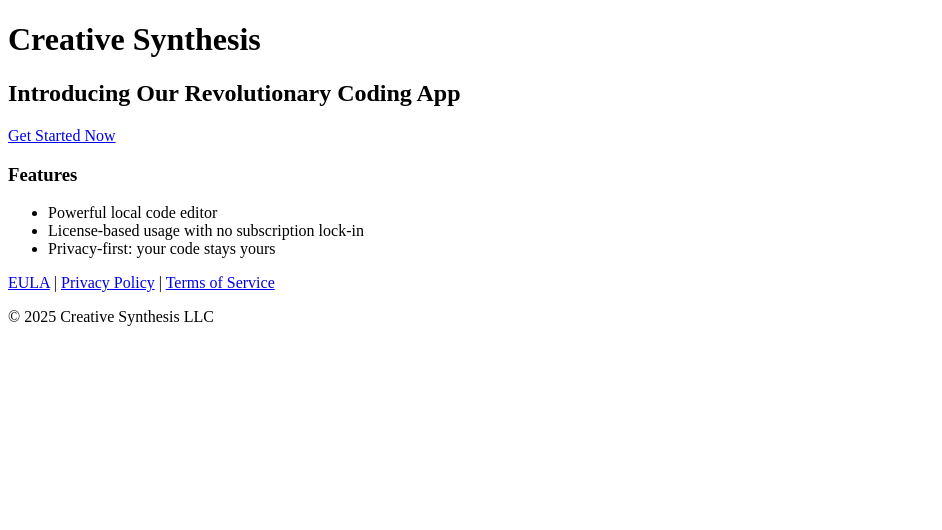
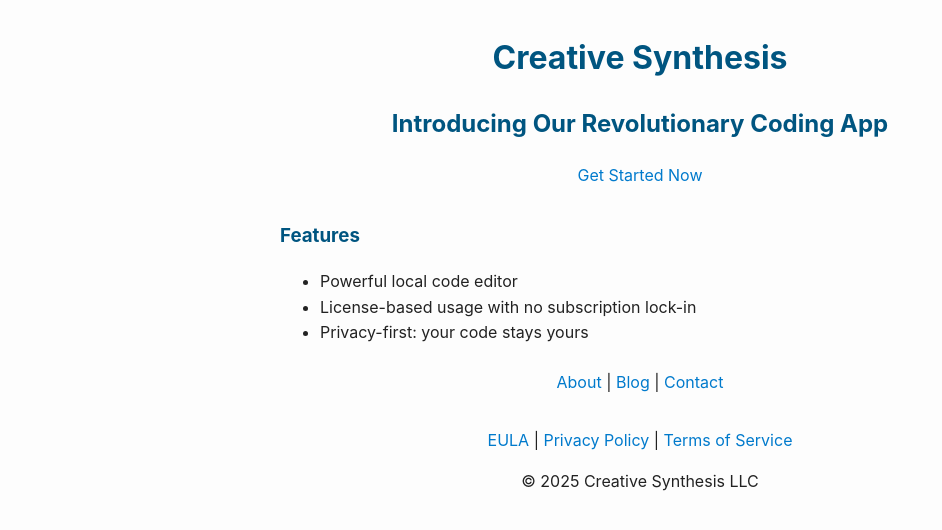
Before and after one commit to ken-creativesynthesis/creative-synthesis-site, a plain HTML site: page index.html in a window 1280 px wide. Shown: the whole page, without its empty margins (0-942 px from the left). Drawn offline with Linux system fonts and the light colour scheme.

Commit message:
Styled site + blog + contact + CSS theme

```diff
--- a/index.html
+++ b/index.html
@@ -4,9 +4,10 @@
 <head>
     <meta charset="UTF-8">
     <title>Creative Synthesis – Coding App</title>
-    <meta name="viewport" content="width=device-width, initial-scale=1">
+    <link rel="stylesheet" href="style.css">
 </head>
 <body>
+
 <header>
     <h1>Creative Synthesis</h1>
     <h2>Introducing Our Revolutionary Coding App</h2>
@@ -20,11 +21,17 @@
         <li>Privacy-first: your code stays yours</li>
     </ul>
 </section>
+<nav>
+    <a href="about.html">About</a> |
+    <a href="blog.html">Blog</a> |
+    <a href="contact.html">Contact</a>
+</nav>
 <footer>
     <p><a href="legal/eula.html">EULA</a> |
        <a href="legal/privacy.html">Privacy Policy</a> |
        <a href="legal/tos.html">Terms of Service</a></p>
     <p>&copy; 2025 Creative Synthesis LLC</p>
 </footer>
+
 </body>
 </html>
--- /dev/null
+++ b/style.css
@@ -0,0 +1,28 @@
+
+body {
+    font-family: -apple-system, BlinkMacSystemFont, 'Segoe UI', Roboto, Oxygen, Ubuntu, Cantarell, 'Open Sans', 'Helvetica Neue', sans-serif;
+    margin: 2em auto;
+    max-width: 720px;
+    padding: 0 1em;
+    line-height: 1.6;
+    color: #222;
+    background-color: #fdfdfd;
+}
+h1, h2, h3 {
+    color: #005580;
+}
+a {
+    color: #007acc;
+    text-decoration: none;
+}
+a:hover {
+    text-decoration: underline;
+}
+header, footer {
+    text-align: center;
+    margin: 2em 0;
+}
+nav {
+    text-align: center;
+    margin: 1.5em 0;
+}
```
Also changed, not shown: about.html (added, +18 -0 lines), blog.html (added, +19 -0 lines), contact.html (added, +21 -0 lines), legal/eula.html (+11 -0 lines), legal/privacy.html (+11 -0 lines), legal/tos.html (+11 -0 lines). Lines whose indentation alone changed are shown as unchanged.
